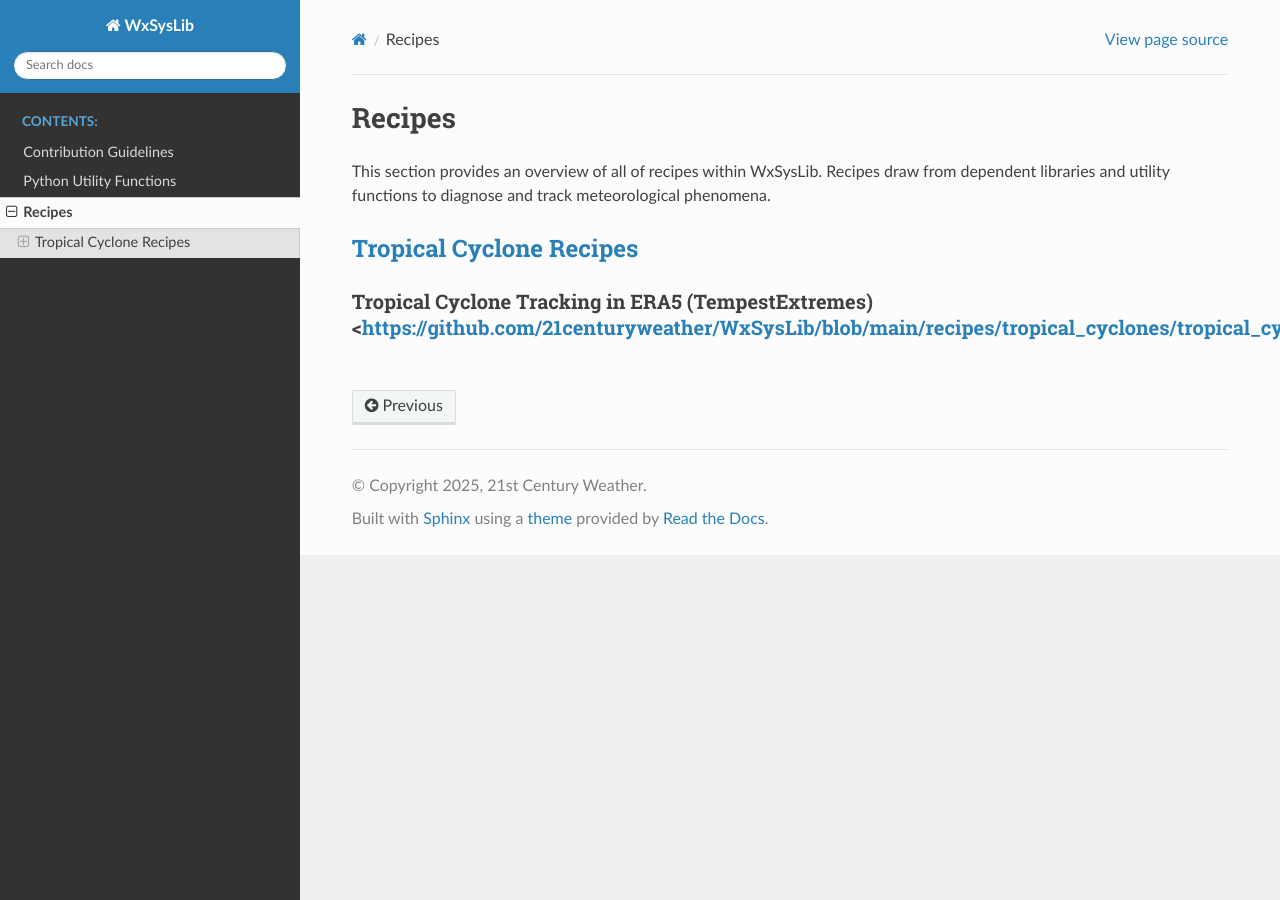
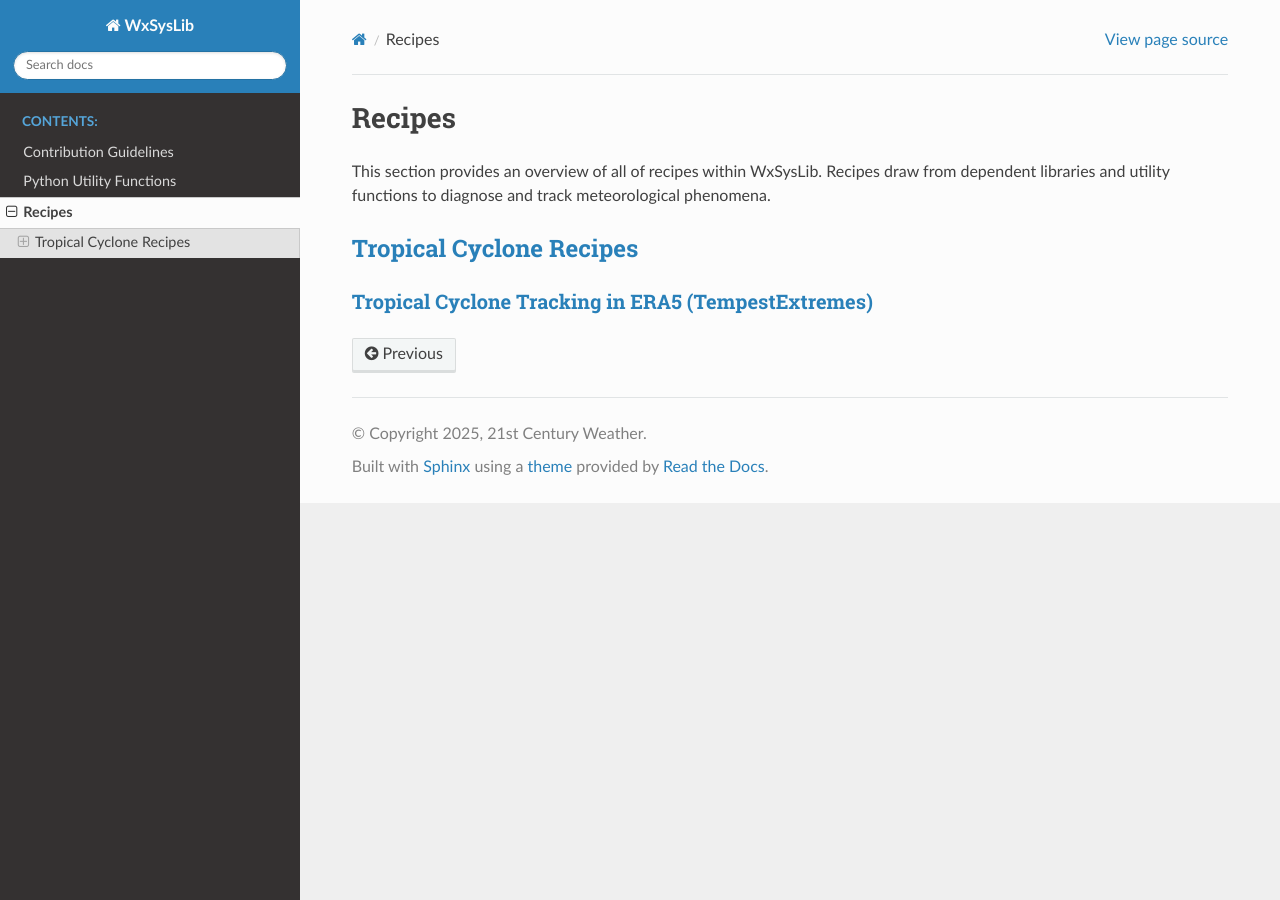
Before and after one commit to andrewbrown31/WxSysLib, a Sphinx documentation site: the page built from docs/recipes/index.rst, in a window 1280 px wide. Built offline with Sphinx 7.4.7 and the Read the Docs theme 3.1.0, drawn with Linux system fonts in a browser that asks for light colours.

Commit message:
Update index.rst

```diff
--- a/docs/recipes/index.rst
+++ b/docs/recipes/index.rst
@@ -12,5 +12,5 @@ This section provides an overview of all of recipes within WxSysLib. Recipes dra
 `Tropical Cyclone Recipes <https://github.com/21centuryweather/WxSysLib/blob/main/recipes/tropical_cyclones>`_
 ==============================================================================================================
 
-Tropical Cyclone Tracking in ERA5 (TempestExtremes) <https://github.com/21centuryweather/WxSysLib/blob/main/recipes/tropical_cyclones/tropical_cyclone_era5.ipynb>`_
+`Tropical Cyclone Tracking in ERA5 (TempestExtremes) <https://github.com/21centuryweather/WxSysLib/blob/main/recipes/tropical_cyclones/tropical_cyclone_era5.ipynb>`_
 ____________________________________________________________________________________________________________________________________________________________________
```
